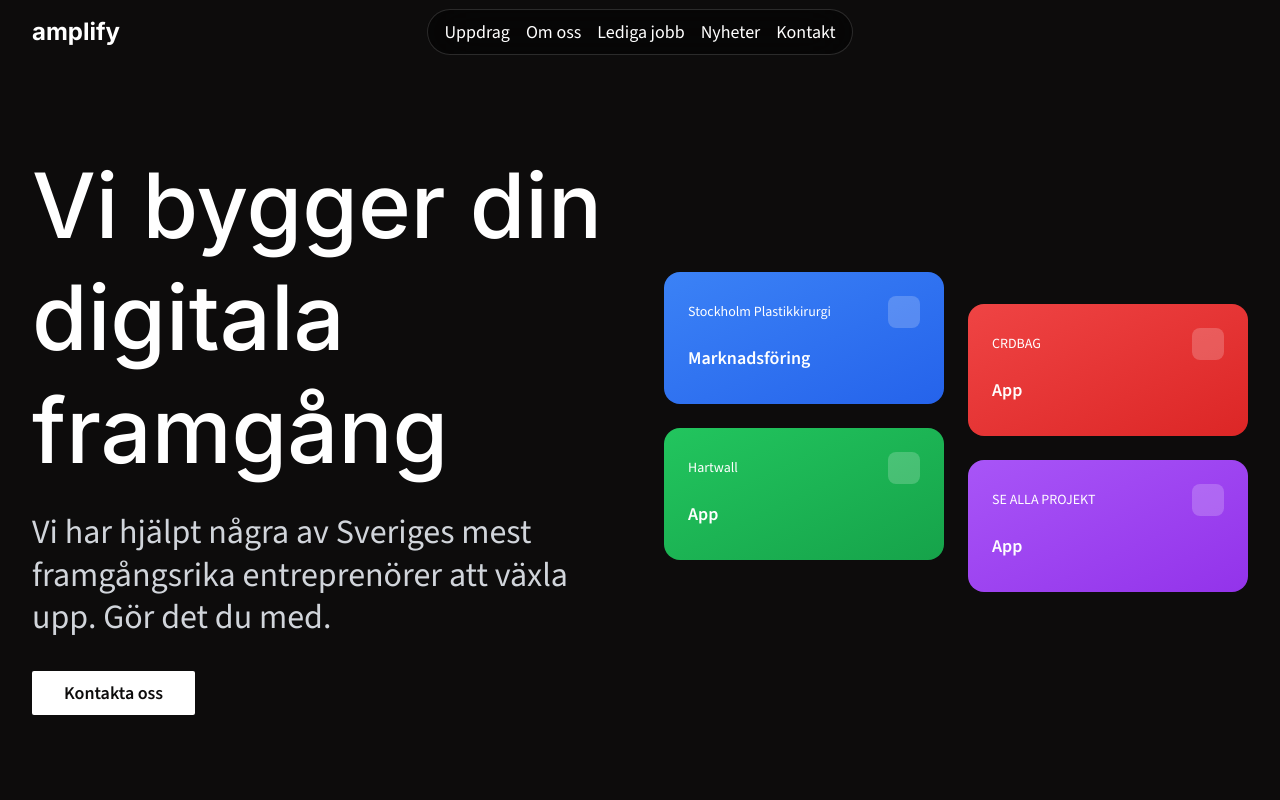
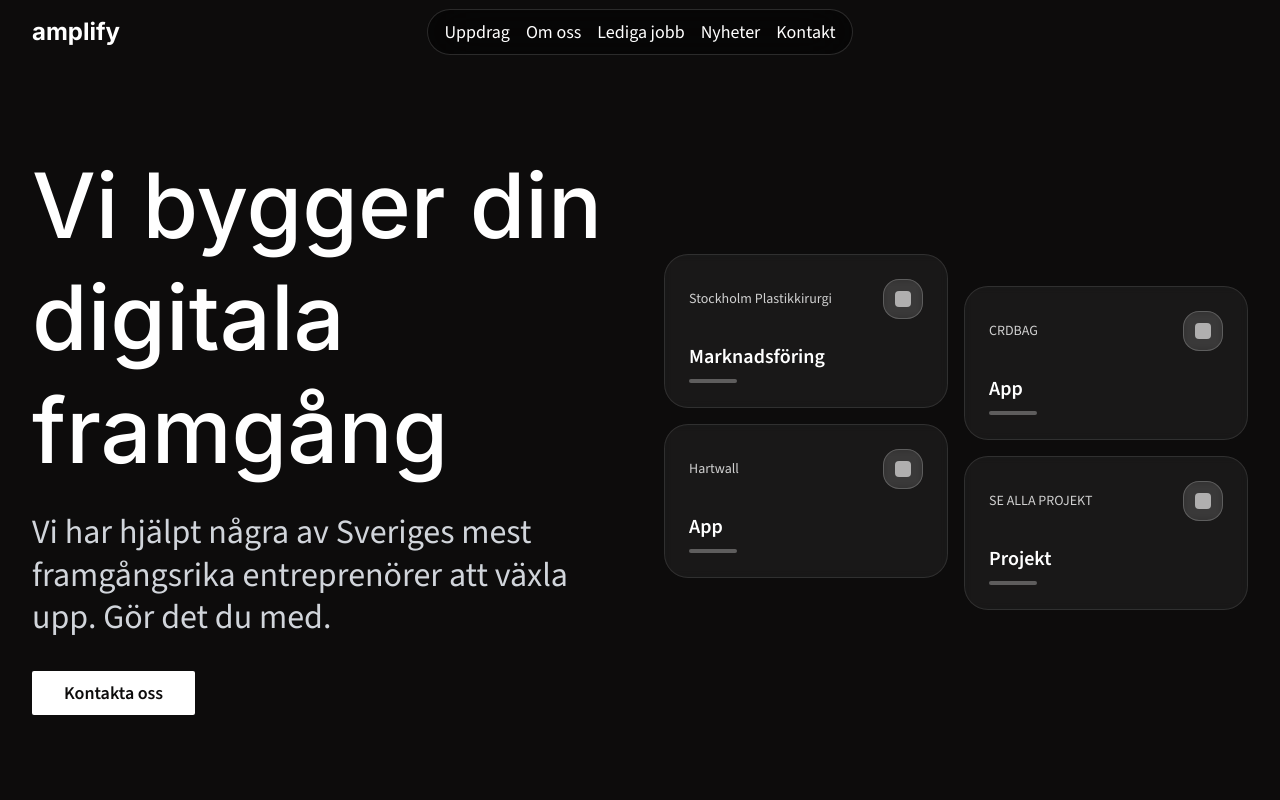
Before and after one commit to chrisflodin/amplify, a Next.js app: page / in a window 1280 px wide. Shown: the top 800 px of the page. Built offline with nearby package versions, Linux system fonts and the light colour scheme.

Commit message:
update styling of cards

```diff
--- a/components/sections/HeroSection.tsx
+++ b/components/sections/HeroSection.tsx
@@ -37,43 +37,81 @@ export default function HeroSection() {
 
           {/* Right Column - Visual Elements */}
           <div className="relative">
-            <div className="grid grid-cols-2 gap-6">
+            <div className="grid grid-cols-2 gap-4">
               {/* App Cards */}
-              <div className="space-y-6">
-                <div className="bg-gradient-to-br from-blue-500 to-blue-600 rounded-2xl p-6 text-white">
-                  <div className="flex items-center justify-between mb-4">
-                    <span className="text-sm font-medium">
-                      Stockholm Plastikkirurgi
-                    </span>
-                    <div className="w-8 h-8 bg-white/20 rounded-lg"></div>
+              <div className="space-y-4">
+                <div className="group relative overflow-hidden rounded-3xl bg-white/5 backdrop-blur-sm border border-white/10 p-6 text-white hover:bg-white/10 transition-all duration-500 hover:scale-[1.02] hover:shadow-2xl hover:shadow-white/10">
+                  <div className="absolute inset-0 bg-gradient-to-br from-white/10 to-transparent opacity-0 group-hover:opacity-100 transition-opacity duration-500"></div>
+                  <div className="relative z-10">
+                    <div className="flex items-center justify-between mb-6">
+                      <span className="text-sm font-medium text-white/80">
+                        Stockholm Plastikkirurgi
+                      </span>
+                      <div className="w-10 h-10 bg-white/10 rounded-2xl backdrop-blur-sm border border-white/20 flex items-center justify-center group-hover:bg-white/20 transition-all duration-300">
+                        <div className="w-4 h-4 bg-white/60 rounded-sm"></div>
+                      </div>
+                    </div>
+                    <h3 className="text-xl font-semibold mb-2 text-white">
+                      Marknadsföring
+                    </h3>
+                    <div className="w-12 h-1 bg-white/30 rounded-full group-hover:w-16 group-hover:bg-white/50 transition-all duration-300"></div>
                   </div>
-                  <h3 className="text-lg font-semibold mb-2">Marknadsföring</h3>
                 </div>
 
-                <div className="bg-gradient-to-br from-green-500 to-green-600 rounded-2xl p-6 text-white">
-                  <div className="flex items-center justify-between mb-4">
-                    <span className="text-sm font-medium">Hartwall</span>
-                    <div className="w-8 h-8 bg-white/20 rounded-lg"></div>
+                <div className="group relative overflow-hidden rounded-3xl bg-white/5 backdrop-blur-sm border border-white/10 p-6 text-white hover:bg-white/10 transition-all duration-500 hover:scale-[1.02] hover:shadow-2xl hover:shadow-white/10">
+                  <div className="absolute inset-0 bg-gradient-to-br from-white/10 to-transparent opacity-0 group-hover:opacity-100 transition-opacity duration-500"></div>
+                  <div className="relative z-10">
+                    <div className="flex items-center justify-between mb-6">
+                      <span className="text-sm font-medium text-white/80">
+                        Hartwall
+                      </span>
+                      <div className="w-10 h-10 bg-white/10 rounded-2xl backdrop-blur-sm border border-white/20 flex items-center justify-center group-hover:bg-white/20 transition-all duration-300">
+                        <div className="w-4 h-4 bg-white/60 rounded-sm"></div>
+                      </div>
+                    </div>
+                    <h3 className="text-xl font-semibold mb-2 text-white">
+                      App
+                    </h3>
+                    <div className="w-12 h-1 bg-white/30 rounded-full group-hover:w-16 group-hover:bg-white/50 transition-all duration-300"></div>
                   </div>
-                  <h3 className="text-lg font-semibold mb-2">App</h3>
                 </div>
               </div>
 
-              <div className="space-y-6 mt-8">
-                <div className="bg-gradient-to-br from-red-500 to-red-600 rounded-2xl p-6 text-white">
-                  <div className="flex items-center justify-between mb-4">
-                    <span className="text-sm font-medium">CRDBAG</span>
-                    <div className="w-8 h-8 bg-white/20 rounded-lg"></div>
+              <div className="space-y-4 mt-8">
+                <div className="group relative overflow-hidden rounded-3xl bg-white/5 backdrop-blur-sm border border-white/10 p-6 text-white hover:bg-white/10 transition-all duration-500 hover:scale-[1.02] hover:shadow-2xl hover:shadow-white/10">
+                  <div className="absolute inset-0 bg-gradient-to-br from-white/10 to-transparent opacity-0 group-hover:opacity-100 transition-opacity duration-500"></div>
+                  <div className="relative z-10">
+                    <div className="flex items-center justify-between mb-6">
+                      <span className="text-sm font-medium text-white/80">
+                        CRDBAG
+                      </span>
+                      <div className="w-10 h-10 bg-white/10 rounded-2xl backdrop-blur-sm border border-white/20 flex items-center justify-center group-hover:bg-white/20 transition-all duration-300">
+                        <div className="w-4 h-4 bg-white/60 rounded-sm"></div>
+                      </div>
+                    </div>
+                    <h3 className="text-xl font-semibold mb-2 text-white">
+                      App
+                    </h3>
+                    <div className="w-12 h-1 bg-white/30 rounded-full group-hover:w-16 group-hover:bg-white/50 transition-all duration-300"></div>
                   </div>
-                  <h3 className="text-lg font-semibold mb-2">App</h3>
                 </div>
 
-                <div className="bg-gradient-to-br from-purple-500 to-purple-600 rounded-2xl p-6 text-white">
-                  <div className="flex items-center justify-between mb-4">
-                    <span className="text-sm font-medium">SE ALLA PROJEKT</span>
-                    <div className="w-8 h-8 bg-white/20 rounded-lg"></div>
+                <div className="group relative overflow-hidden rounded-3xl bg-white/5 backdrop-blur-sm border border-white/10 p-6 text-white hover:bg-white/10 transition-all duration-500 hover:scale-[1.02] hover:shadow-2xl hover:shadow-white/10">
+                  <div className="absolute inset-0 bg-gradient-to-br from-white/10 to-transparent opacity-0 group-hover:opacity-100 transition-opacity duration-500"></div>
+                  <div className="relative z-10">
+                    <div className="flex items-center justify-between mb-6">
+                      <span className="text-sm font-medium text-white/80">
+                        SE ALLA PROJEKT
+                      </span>
+                      <div className="w-10 h-10 bg-white/10 rounded-2xl backdrop-blur-sm border border-white/20 flex items-center justify-center group-hover:bg-white/20 transition-all duration-300">
+                        <div className="w-4 h-4 bg-white/60 rounded-sm"></div>
+                      </div>
+                    </div>
+                    <h3 className="text-xl font-semibold mb-2 text-white">
+                      Projekt
+                    </h3>
+                    <div className="w-12 h-1 bg-white/30 rounded-full group-hover:w-16 group-hover:bg-white/50 transition-all duration-300"></div>
                   </div>
-                  <h3 className="text-lg font-semibold mb-2">App</h3>
                 </div>
               </div>
             </div>
```
